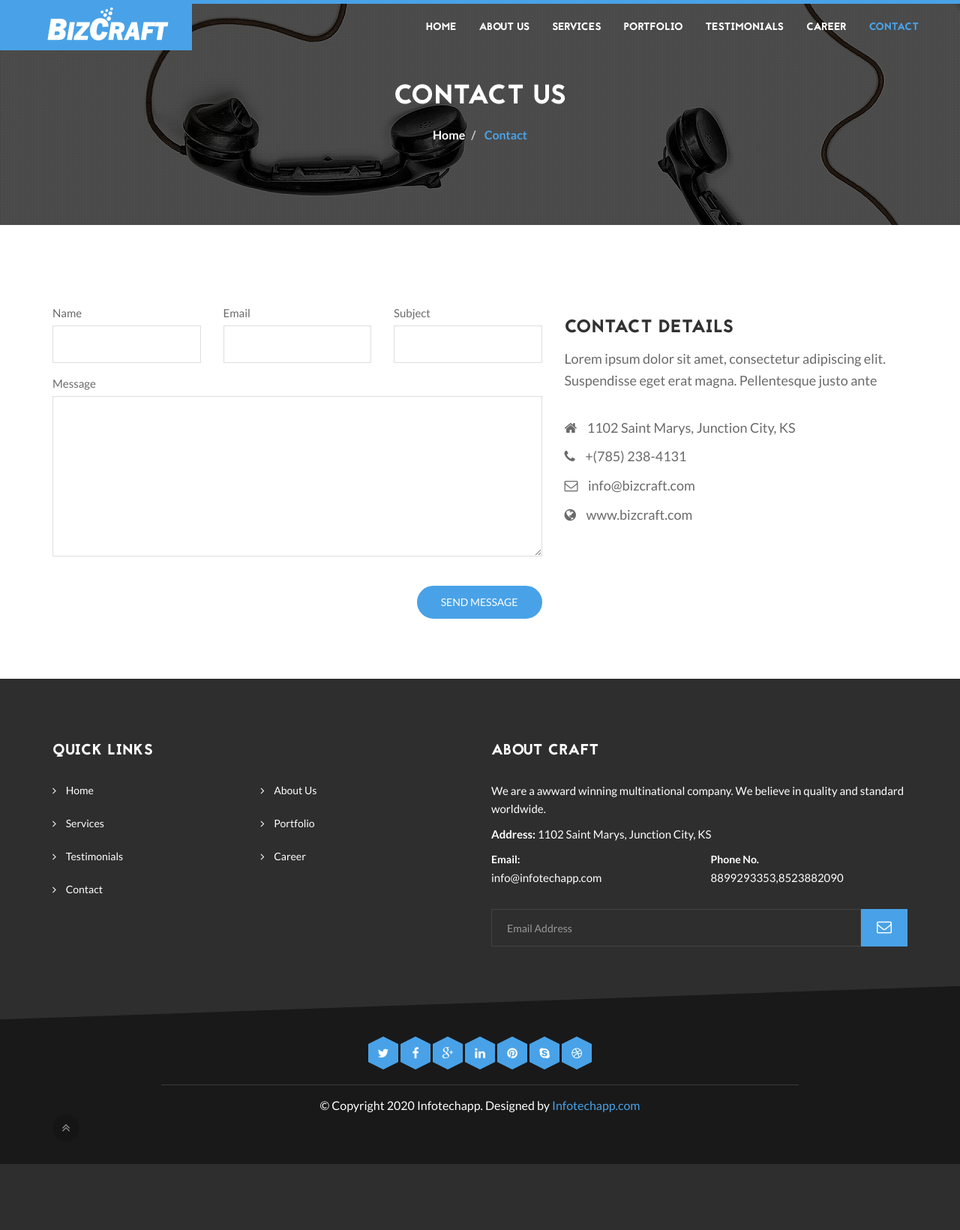
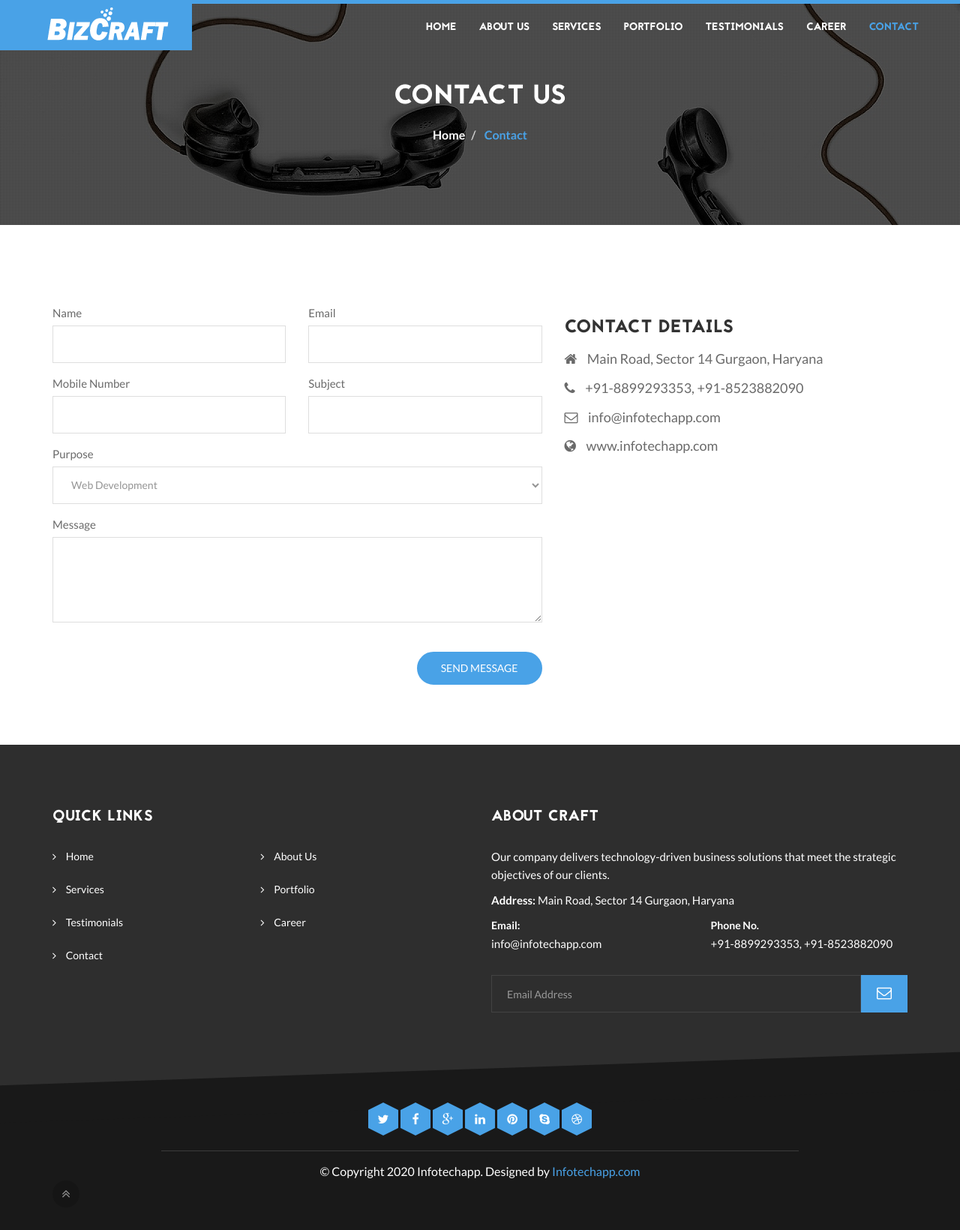
Before and after one commit to infotechapp/infotech, a PHP site: page /contact.php in a window 1280 px wide. Shown: the whole page at 75% size. Before the commit the page ends 1552 px from the top, so only its background shows below. Run offline with PHP 8.4, Linux system fonts and the light colour scheme; data that the repository does not hold is empty.

Commit message:
contact us

```diff
--- a/liveinfotech/contact.php
+++ b/liveinfotech/contact.php
@@ -14,7 +14,7 @@ if(isset($_POST["submit"]))
     if ($conn->connect_error) {
        die("Connection failed: " . $conn->connect_error);
     }
-    $sql = "INSERT INTO contact(name,email,subject,message)VALUES ('".$_POST["name"]."','".$_POST["email"]."','".$_POST["subject"]."','".$_POST["message"]."')";
+    $sql = "INSERT INTO contact(name,email,mobile_number,subject,purpose,message)VALUES ('".$_POST["name"]."','".$_POST["email"]."','".$_POST["mobile_number"]."','".$_POST["subject"]."','".$_POST["purpose"]."','".$_POST["message"]."')";
     if (mysqli_query($conn, $sql)) {
        $mess = "Thank You! We will contact you shortly…";
     } else {
@@ -63,20 +63,30 @@ if(isset($_POST["submit"]))
 	    		<div class="col-md-7">
 	    			<form id="contact-form" action="contact.php" method="post" role="form">
 						<div class="row">
-							<div class="col-md-4">
+							<div class="col-md-6">
 								<div class="form-group">
 									<label>Name</label>
 								<input class="form-control" name="name" id="name" placeholder="" type="text" required>
 								</div>
 							</div>
-							<div class="col-md-4">
+							<div class="col-md-6">
 								<div class="form-group">
 									<label>Email</label>
 									<input class="form-control" name="email" id="email"
 									placeholder="" type="email" required>
 								</div>
 							</div>
-							<div class="col-md-4">
+
+						</div>
+						<div class="row">
+							<div class="col-md-6">
+								<div class="form-group">
+									<label>Mobile Number</label>
+									<input class="form-control" name="mobile_number" id="mobile_number"
+									placeholder="" required>
+								</div>
+							</div>
+							<div class="col-md-6">
 								<div class="form-group">
 									<label>Subject</label>
 									<input class="form-control" name="subject" id="subject"
@@ -84,9 +94,23 @@ if(isset($_POST["submit"]))
 								</div>
 							</div>
 						</div>
+						<div class="row">
+							<div class="col-md-12">
+								<div class="form-group">
+									<label class="control-label">Purpose</label>
+									<select class="form-control" name="purpose" id="purpose" required>
+									  <option value="Web Development">Web Development</option>
+									  <option value="Mobile App Development">Mobile App Development</option>
+									  <option value="Digital Marketing">Digital Marketing</option>
+									  <option value="Other">Other</option>
+									</select>
+								</div>
+							</div>
+
+						</div>
 						<div class="form-group">
 							<label>Message</label>
-							<textarea class="form-control" name="message" id="message" placeholder="" rows="10" required></textarea>
+							<textarea class="form-control" name="message" id="message" placeholder="" rows="5" required></textarea>
 						</div>
 						<div class="text-right"><br>
 
@@ -97,12 +121,12 @@ if(isset($_POST["submit"]))
 	    		<div class="col-md-5">
 	    			<div class="contact-info">
 		    			<h3>Contact Details</h3>
-			    		<p>Lorem ipsum dolor sit amet, consectetur adipiscing elit. Suspendisse eget erat magna. Pellentesque justo ante</p>
-			    		<br>
-			    		<p><i class="fa fa-home info"></i>  1102 Saint Marys, Junction City, KS </p>
-						<p><i class="fa fa-phone info"></i>  +(785) 238-4131 </p>
-						<p><i class="fa fa-envelope-o info"></i>  info@bizcraft.com</p>
-						<p><i class="fa fa-globe info"></i>  www.bizcraft.com</p>
+
+
+			    		<p><i class="fa fa-home info"></i>  Main Road, Sector 14 Gurgaon, Haryana </p>
+						<p><i class="fa fa-phone info"></i>  +91-8899293353, +91-8523882090 </p>
+						<p><i class="fa fa-envelope-o info"></i>  info@infotechapp.com</p>
+						<p><i class="fa fa-globe info"></i>  www.infotechapp.com</p>
     				</div>
 	    		</div>
 	    	</div>
--- a/liveinfotech/include/footer.php
+++ b/liveinfotech/include/footer.php
@@ -37,9 +37,9 @@
 
 					<div class="col-md-6 col-sm-12 footer-widget footer-about-us">
 						<h3 class="widget-title">About Craft</h3>
-						<p>We are a awward winning multinational company. We believe in quality and standard worldwide.
+						<p>Our company delivers technology-driven business solutions that meet the strategic objectives of our clients.
 						</p>
-						<p><strong>Address: </strong>1102 Saint Marys, Junction City, KS</p>
+						<p><strong>Address: </strong>Main Road, Sector 14 Gurgaon, Haryana</p>
 						<div class="row">
 							<div class="col-md-6">
 								<strong>Email: </strong>
@@ -47,7 +47,7 @@
 							</div>
 							<div class="col-md-6">
 								<strong>Phone No.</strong>
-								<p>8899293353,8523882090</p>
+								<p>+91-8899293353, +91-8523882090</p>
 							</div>
 						</div>
 
```
Also changed, not shown: liveinfotech/about.php (+6 -6 lines), 1 other file.
